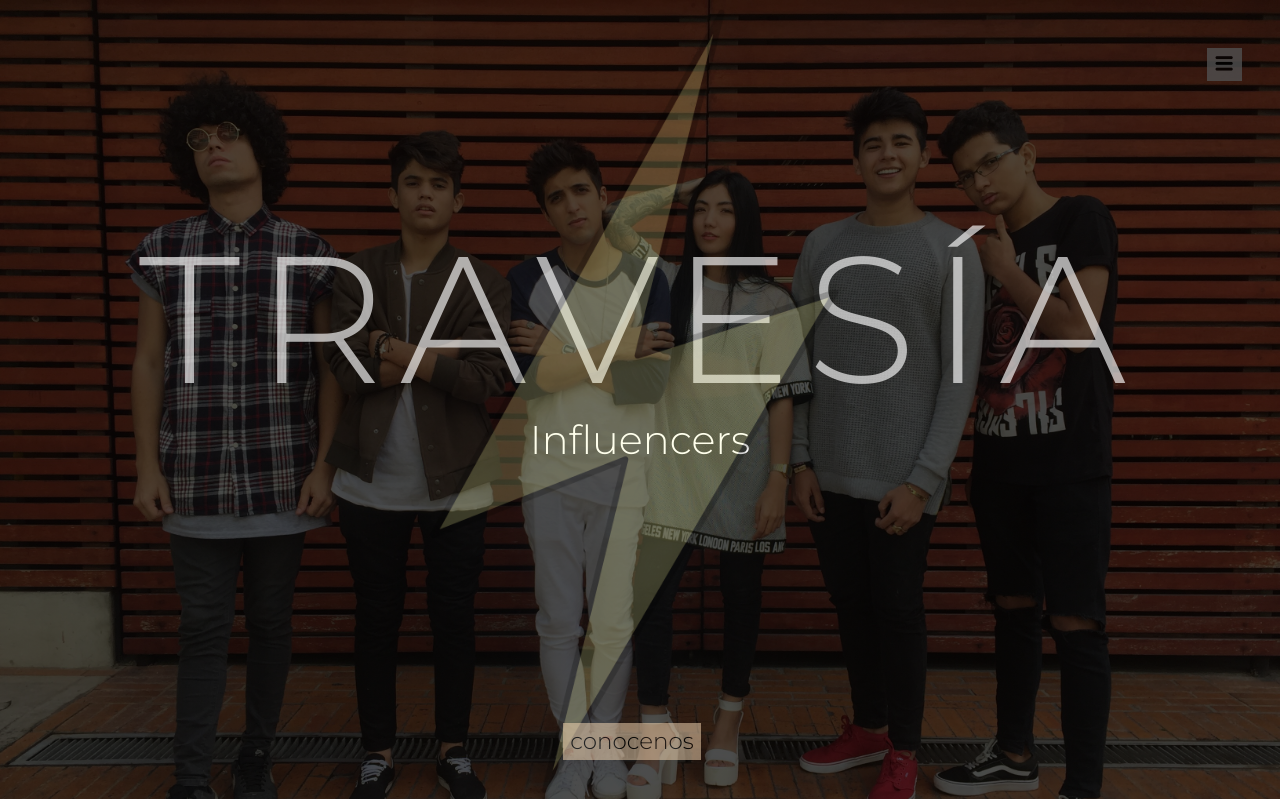
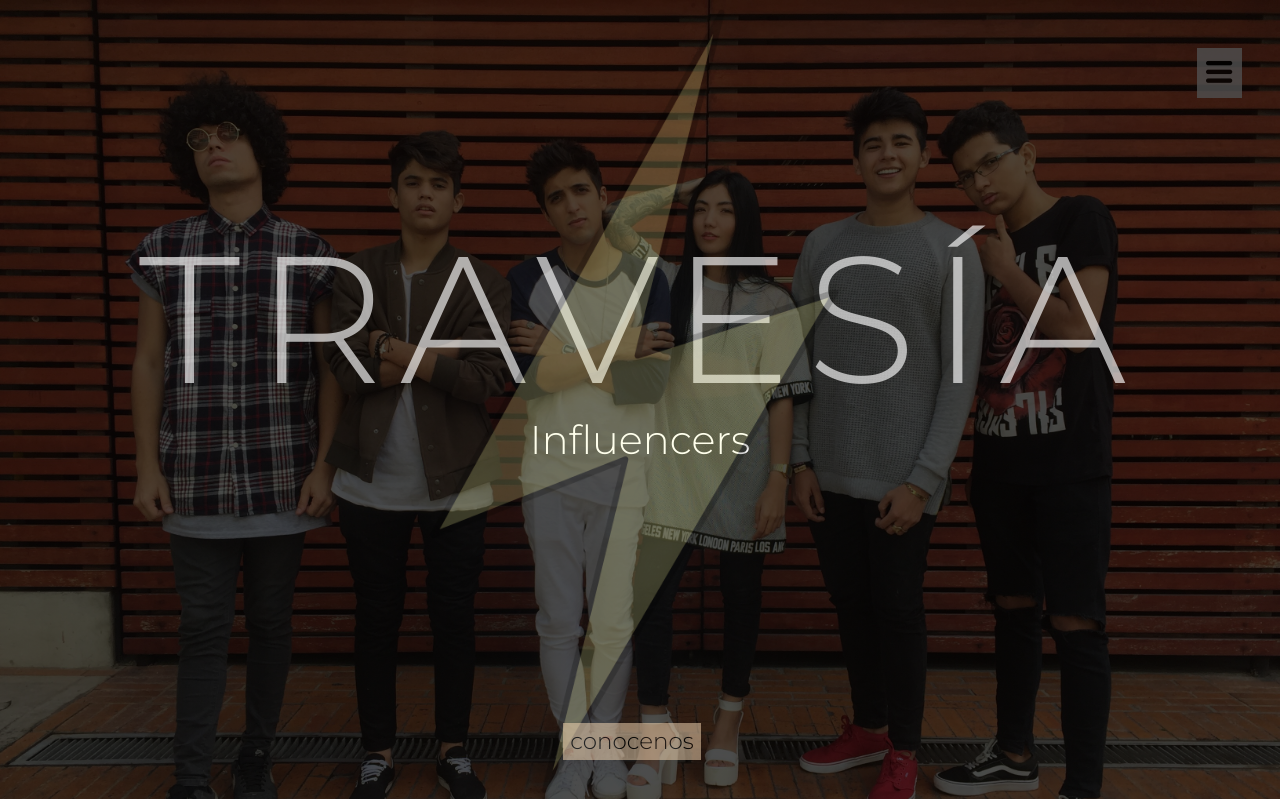
Before and after one commit to jorgeduardos/TravesiaSite, a PHP site: page /home.html in a window 1280 px wide. Shown: the top 799 px of the page. Run offline with PHP 8.4, Linux system fonts and the light colour scheme; style sheets or scripts are compiled from the project's sources; some libraries are stand-ins or nearby versions.

Commit message:
fixed menu icon size

```diff
--- a/resources/css/homeStyle.css
+++ b/resources/css/homeStyle.css
@@ -33,6 +33,7 @@ body{
 	z-index: 10;
 	opacity: 0.95;
 	display: none;
+	box-shadow: 3px 3px 3px  #8A8A8A;
 }
 
 .navBar ul{
@@ -72,7 +73,7 @@ body{
 #menu-icon-div{
     background-color: #505050;
     opacity: 0.8;
-    width: 35px;
+    width: 45px;
     position: fixed;
     right: 3%;
     top: 6%;
@@ -87,6 +88,7 @@ body{
 .menu_icon{
 	cursor: pointer;
     color: #000;
+    font-size: 35px;
 }
 
 
@@ -156,6 +158,7 @@ header button:hover{
 
 
 /*********************** ABOUT ***********************/
+
 
 .about, .about .container{
 	position: relative;
@@ -367,6 +370,7 @@ header button:hover{
 
 .profileRowLast .col-xs-12 div.instagramAcc{
 	float: right;
+	font-weight: 500;
 }
 
 .instagramAcc .logoWhite{
```
